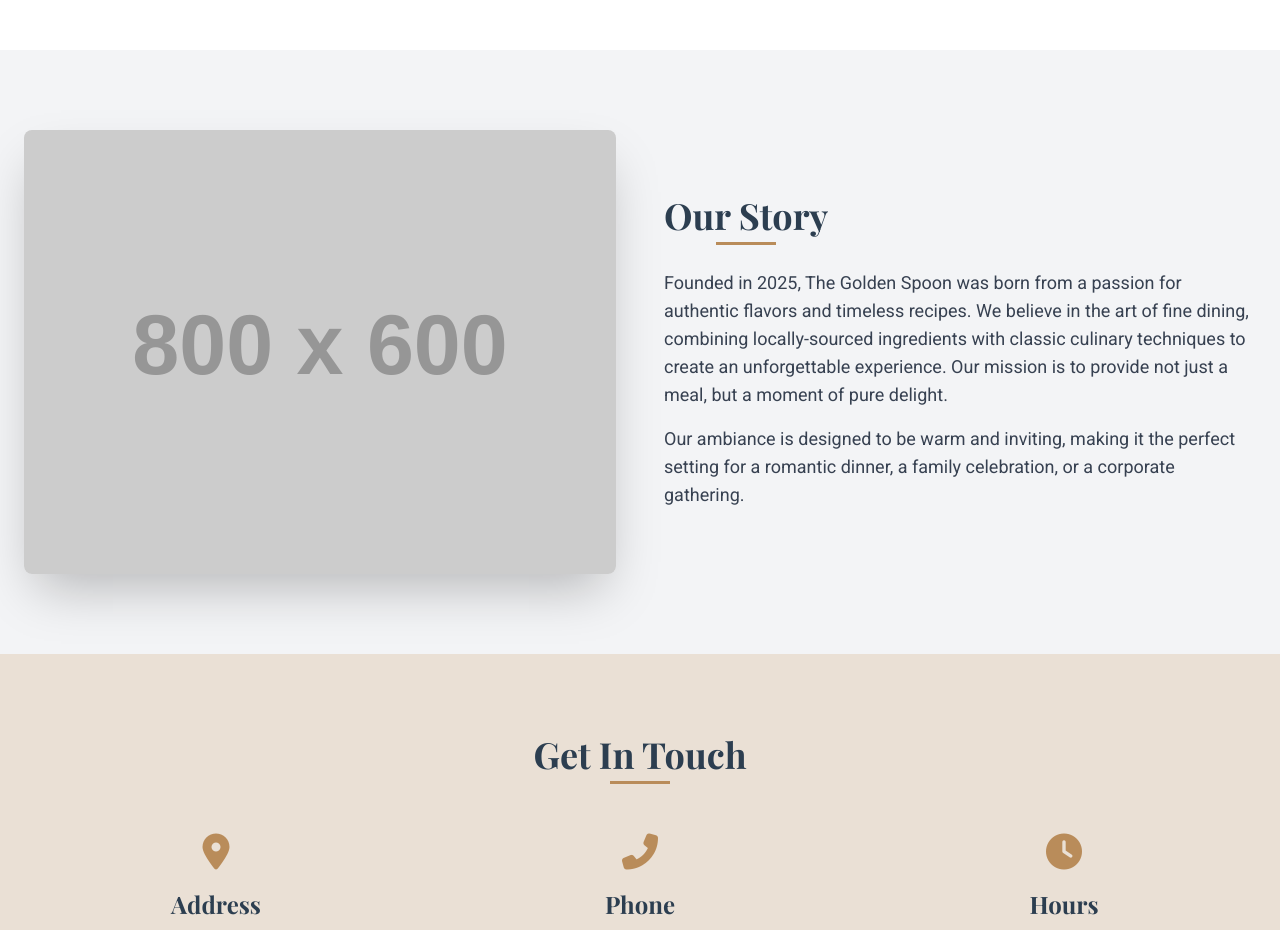
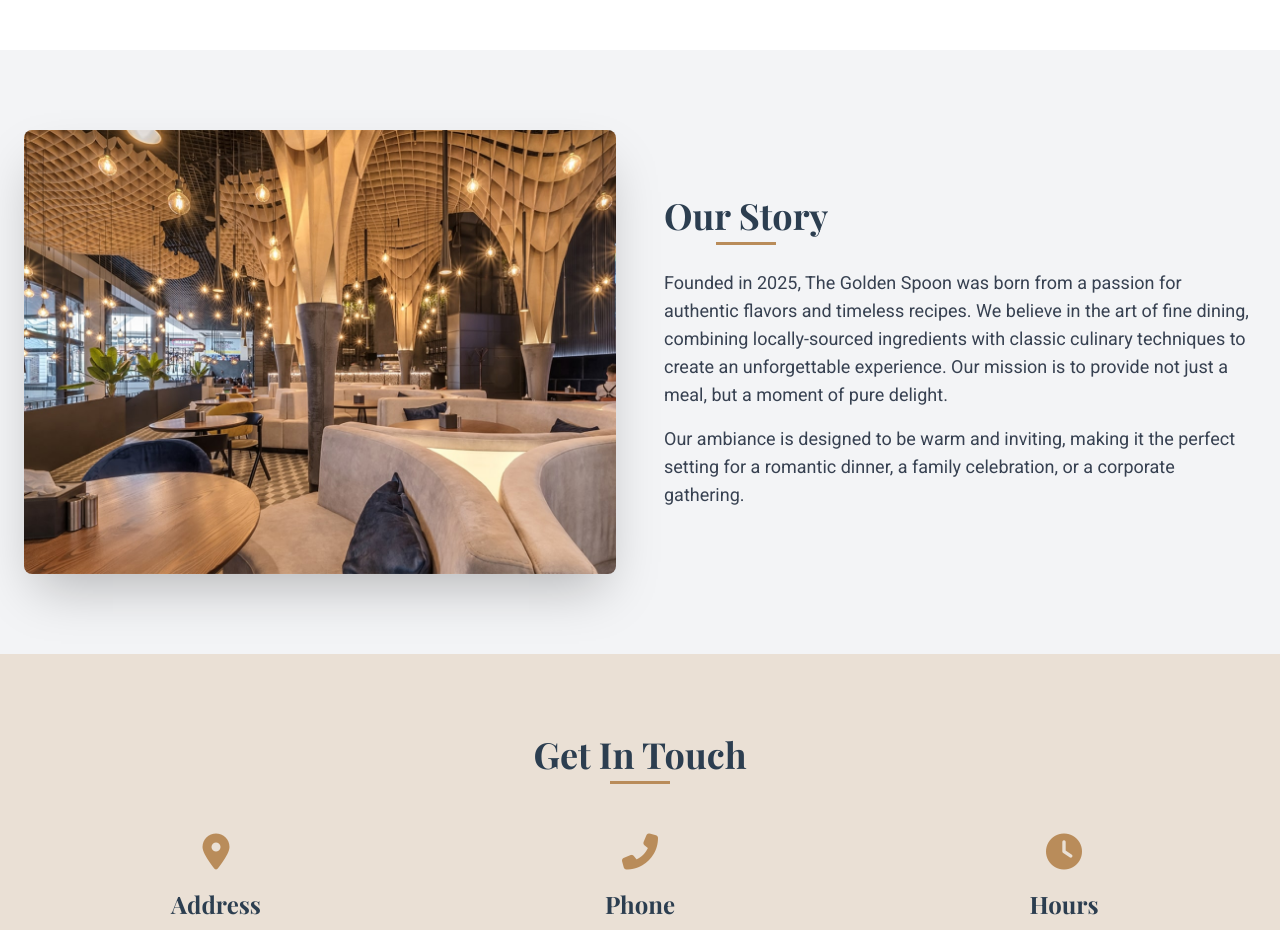
Before and after one commit to vedantjoshi18/Project-HTML-CSS, a plain HTML site: page Project 1/index.html in a window 1280 px wide. Shown: the part 2640-3570 px from the top of the page. Drawn offline with nearby package versions, Linux system fonts and the light colour scheme; placeholder pictures from the web are drawn by us.

Commit message:
Update index.html

```diff
--- a/Project 1/index.html
+++ b/Project 1/index.html
@@ -140,7 +140,7 @@
             <div class="container mx-auto px-6">
                 <div class="flex flex-col md:flex-row items-center gap-12">
                     <div class="md:w-1/2">
-                        <img src="images/resturaunt.jpg" alt="Restaurant Ambiance" class="rounded-lg shadow-2xl w-full" onerror="this.onerror=null;this.src='https://placehold.co/800x600/cccccc/FFFFFF?text=Image';">
+                        <img src="images/restaurant.jpg" alt="Restaurant Ambiance" class="rounded-lg shadow-2xl w-full" onerror="this.onerror=null;this.src='https://placehold.co/800x600/cccccc/FFFFFF?text=Image';">
                     </div>
                     <div class="md:w-1/2 text-center md:text-left">
                         <h2 class="section-title text-4xl font-bold mb-6 text-secondary">Our Story</h2>
```
